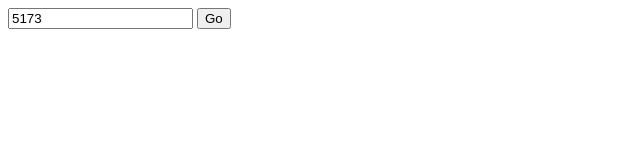
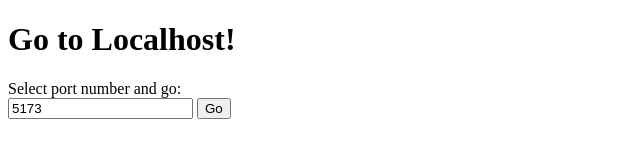
Before and after one commit to vincenzodivita/js-gotolocalhost, a plain HTML site: page index.html in a window 1280 px wide. Shown: the whole page, without its empty margins (0-640 px from the left). Drawn offline with Linux system fonts and the light colour scheme.

Commit message:
Add h1 title and description span

```diff
--- a/index.html
+++ b/index.html
@@ -6,11 +6,17 @@
     <title>Go to Localhost</title>
 </head>
 <body>
+    <div>
+        <h1>Go to Localhost!</h1>
+        <span>Select port number and go:</span>
+    </div>
 
-    <input type="number" value="5173" id="input-value">
-    <a id="link" href="#">
-        <button id="btn">Go</button>
-    </a>
+    <div>
+        <input type="number" value="5173" id="input-value">
+        <a id="link" href="#">
+            <button id="btn">Go</button>
+        </a>
+    </div>
 
     <script>
         const btn = document.getElementById('btn');
```
